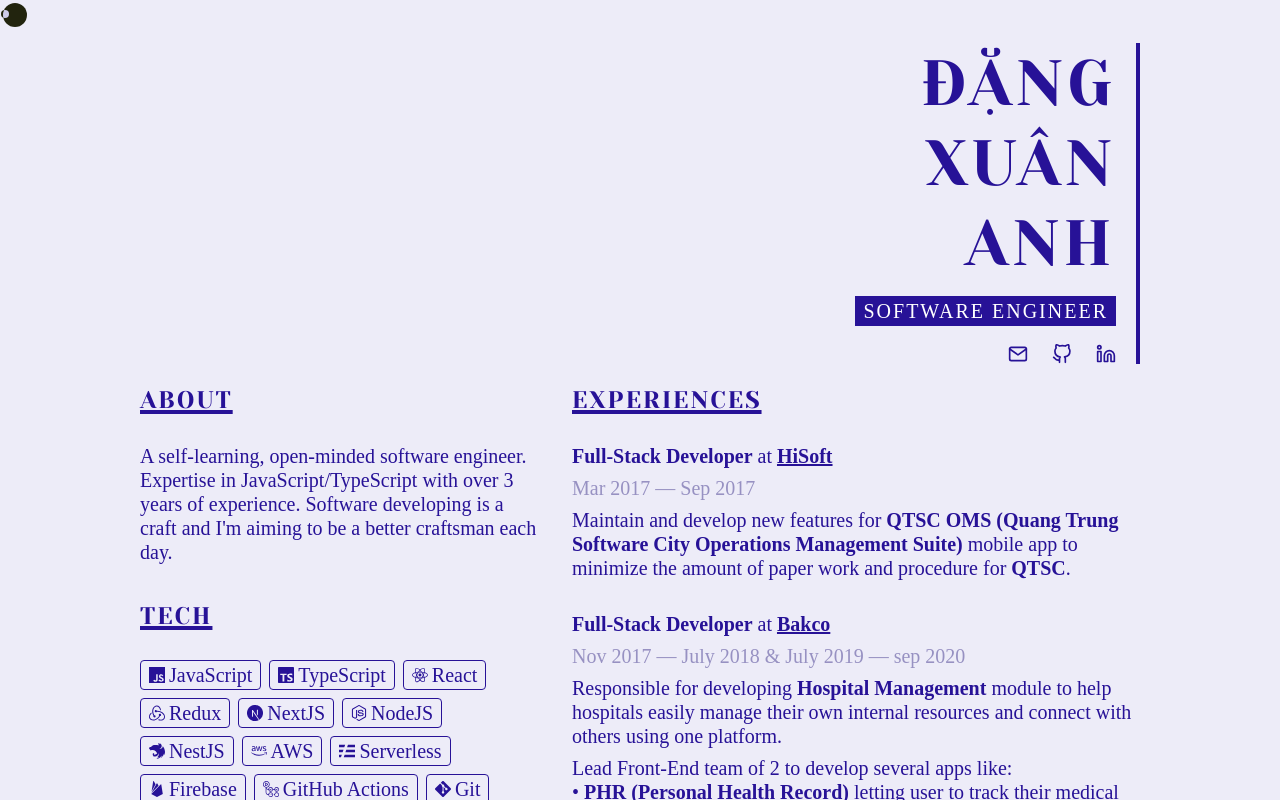
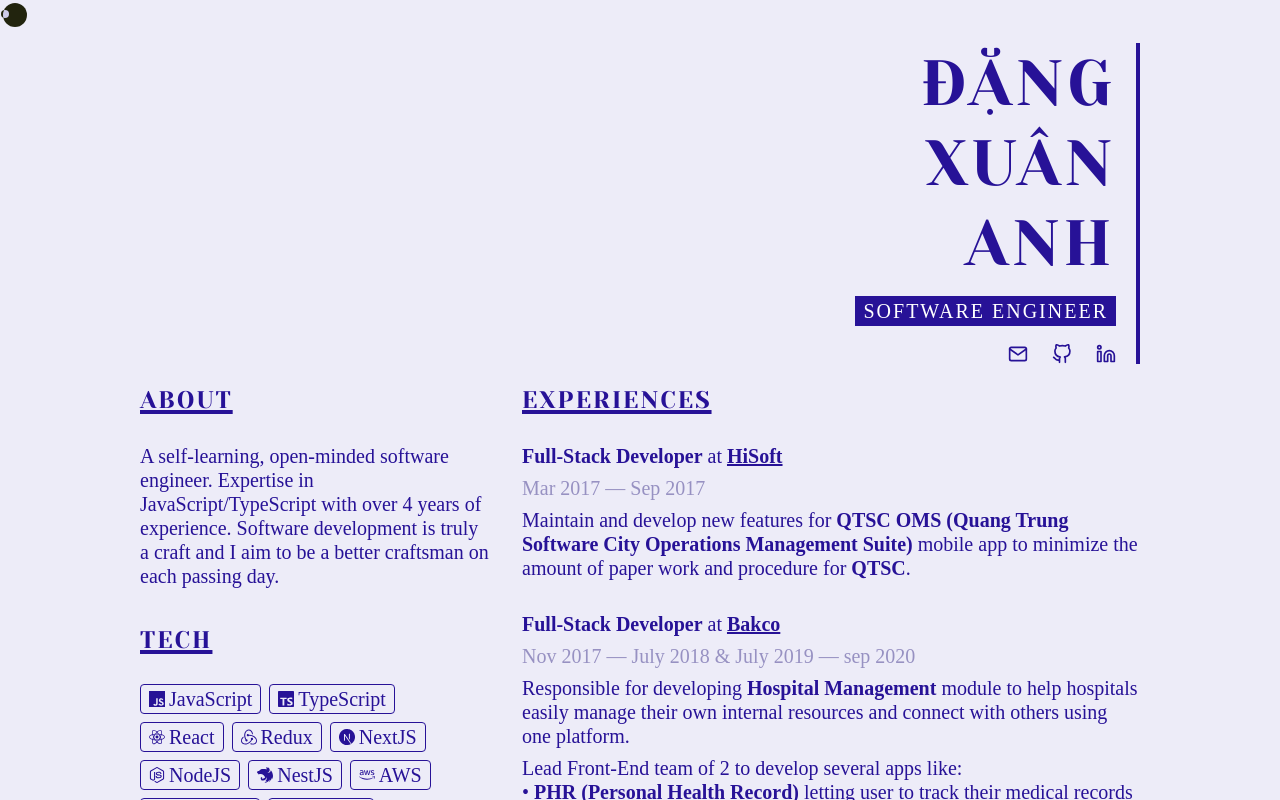
Before and after one commit to dxanh97/dxanh97-dep, a Next.js app: page / in a window 1280 px wide. Built offline with nearby package versions, Linux system fonts and the light colour scheme; a web font is replaced by a local one.

Commit message:
chore: update about me

```diff
--- a/pages/index.tsx
+++ b/pages/index.tsx
@@ -9,6 +9,10 @@ import InterestSection from '../components/InterestSection';
 import ExperienceSection from '../components/ExperienceSection';
 
 import css from '../styles/index.module.scss';
+
+const aboutMe = (years: number) => {
+  return `A self-learning, open-minded software engineer. Expertise in JavaScript/TypeScript with over ${years} years of experience. Software development is truly a craft and I aim to be a better craftsman on each passing day.`;
+};
 
 const Home: NextPage = () => {
   const $mail = useRef<HTMLAnchorElement>(null);
@@ -36,10 +40,7 @@ const Home: NextPage = () => {
             <div className={css['information-section']}>
               <h3>About</h3>
               <span className={css['justify']}>
-                A self-learning, open-minded software engineer. Expertise in
-                JavaScript/TypeScript with over 3 years of experience. Software
-                developing is a craft and I&apos;m aiming to be a better
-                craftsman each day.
+                {aboutMe(new Date().getFullYear() - 2018)}
               </span>
             </div>
             <div className={css['information-section']}>
--- a/styles/index.module.scss
+++ b/styles/index.module.scss
@@ -90,7 +90,7 @@
         }
       }
       & > div:first-child {
-        width: 40%;
+        width: 35%;
         padding-right: 16px;
       }
       & > div:last-child {
```
